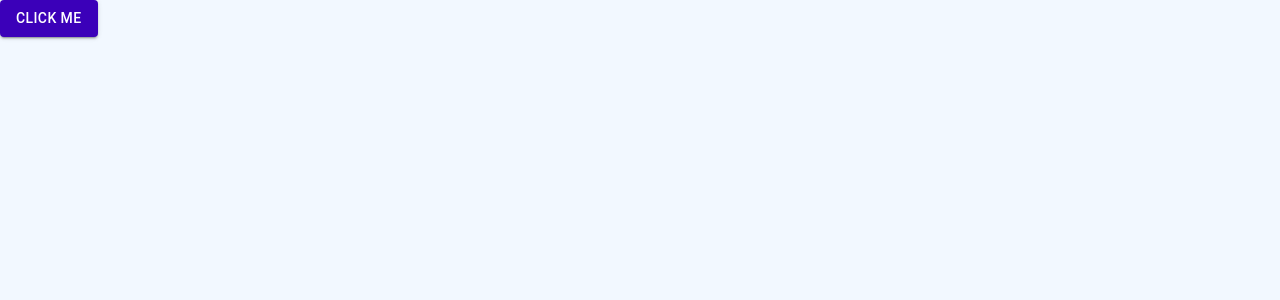
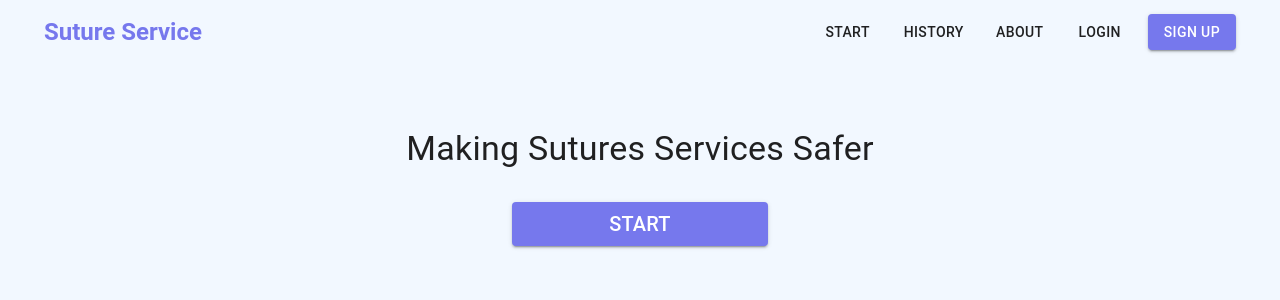
Before and after one commit to DreamTeamSE/SutureService, a React (Vite) app in the folder frontend/: page / in a window 1280 px wide. Shown: the top 300 px of the page. Built offline with nearby package versions, Linux system fonts and the light colour scheme.

Commit message:
finished making start section header

```diff
--- a/frontend/src/App.jsx
+++ b/frontend/src/App.jsx
@@ -1,13 +1,14 @@
 import StartSection from "./assets/components/Home/StartSection"
 import { ThemeProvider, createTheme } from '@mui/material/styles';
 import CssBaseline from '@mui/material/CssBaseline';
+import Navbar from "./assets/components/Home/Navbar";
 
 
 const theme = createTheme({
   palette: {
     mode: 'light', // Change to 'dark' for dark mode
     primary: {
-      main: '#3B00B9', // Customize primary color
+      main: '#7678ed', // Customize primary color
     },
     secondary: {
       main: '#dc004e', // Customize secondary color
@@ -27,6 +28,7 @@ function App() {
     <>
      <ThemeProvider theme={theme}>
       <CssBaseline />
+      <Navbar />
       <StartSection/>
       </ThemeProvider>
     </>
--- /dev/null
+++ b/frontend/src/assets/components/Home/Navbar.jsx
@@ -0,0 +1,30 @@
+import React from 'react';
+import AppBar from '@mui/material/AppBar';
+import Toolbar from '@mui/material/Toolbar';
+import Typography from '@mui/material/Typography';
+import Button from '@mui/material/Button';
+import Box from '@mui/material/Box';
+
+function Navbar() {
+  return (
+    <AppBar position="static" color="background" sx={{ boxShadow: 'none', padding: '0 20px' }}>
+      <Toolbar>
+        {/* Left-aligned title */}
+        <Typography variant="h5" component="div" fontWeight="bold" color="primary" sx={{ flexGrow: 1 }}>
+          Suture Service
+        </Typography>
+
+        {/* Center-aligned menu items, including "Sign Up" */}
+        <Box sx={{ display: 'flex', gap: 2 }}>
+          <Button color="inherit">Start</Button>
+          <Button color="inherit">History</Button>
+          <Button color="inherit">About</Button>
+          <Button color="inherit">Login</Button>
+          <Button variant="contained" color="primary">Sign Up</Button>
+        </Box>
+      </Toolbar>
+    </AppBar>
+  );
+}
+
+export default Navbar;
--- a/frontend/src/assets/components/Home/StartSection.jsx
+++ b/frontend/src/assets/components/Home/StartSection.jsx
@@ -1,13 +1,25 @@
 import React from 'react'
-import { Button } from '@mui/material';
+import Button  from '@mui/material/Button';
+import Box from '@mui/material/Box';
+import { Typography } from '@mui/material';
 
 
 const StartSection = () => {
   return (
     <>
-    <Button variant="contained" color="primary">
-      Click Me
-    </Button>
+    <Box sx={{
+        width: '100%',
+        display: 'flex',
+        flexDirection: 'column',
+        justifyContent: 'center',
+        alignItems: 'center',
+        marginTop: '64px'
+      }}>
+        <Typography variant='h4'>Making Sutures Services Safer</Typography>
+        <Button variant="contained" color="primary" sx={{width: "256px", marginTop: "32px"}}>
+           <Typography variant='h6'>Start</Typography>
+        </Button>
+    </Box>
     </>
   )
 }
```
